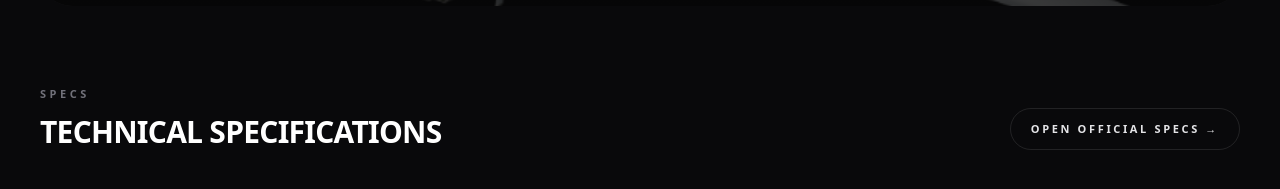
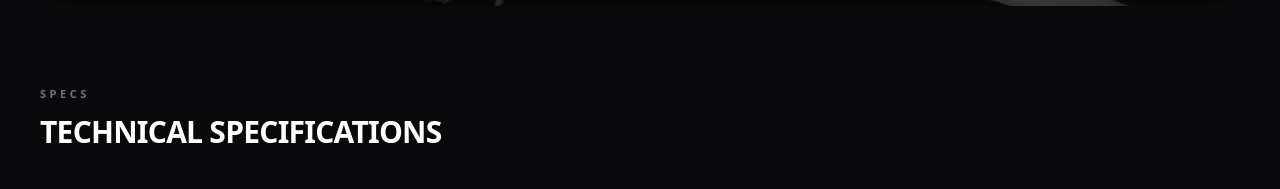
Before and after one commit to SamuelStrand/drones, a React (Create React App) app in the folder FAS_site/fas-website/: page /drones/evtol/dragonfish-25 in a window 1280 px wide. Shown: the part 1775-1964 px from the top of the page. Built offline with nearby package versions, Linux system fonts and the light colour scheme; no server answers.

Commit message:
changes in drone detail

```diff
--- a/FAS_site/fas-website/src/i18n.js
+++ b/FAS_site/fas-website/src/i18n.js
@@ -117,7 +117,6 @@ const resources = {
         other_in_category: "Other in this category",
         performance_title: "Outstanding Performance",
         performance_subtitle: "Key capabilities that define this platform in real missions.",
-        open_specs_source: "Open official specs",
         no_highlights: "Highlights will be added soon.",
         no_specs: "Specifications will be added soon.",
         tabs: {
@@ -657,7 +656,6 @@ const resources = {
         other_in_category: "Другие в этой категории",
         performance_title: "Выдающаяся производительность",
         performance_subtitle: "Ключевые параметры, которые определяют эффективность платформы в реальных задачах.",
-        open_specs_source: "Открыть характеристики",
         no_highlights: "Список особенностей появится позже.",
         no_specs: "Характеристики появятся позже.",
         tabs: {
@@ -1268,7 +1266,6 @@ const resources = {
         other_in_category: "Осы санаттағы басқалар",
         performance_title: "Тамаша өнімділік",
         performance_subtitle: "Нақты миссияларда платформаның тиімділігін анықтайтын негізгі параметрлер.",
-        open_specs_source: "Ресми сипаттамалар",
         no_highlights: "Ерекшеліктер кейінірек қосылады.",
         no_specs: "Сипаттамалар кейінірек қосылады.",
         tabs: {
--- a/FAS_site/fas-website/src/pages/DroneDetail.jsx
+++ b/FAS_site/fas-website/src/pages/DroneDetail.jsx
@@ -314,16 +314,6 @@ export default function DroneDetail() {
                 <h2 className="mt-3 text-2xl md:text-3xl font-black uppercase tracking-tight">{t("drones_detail.specs")}</h2>
               </div>
 
-              {drone.autelUrl && (
-                <a
-                  href={drone.autelUrl}
-                  target="_blank"
-                  rel="noreferrer"
-                  className="inline-flex items-center gap-2 px-5 py-3 rounded-full border border-zinc-200 dark:border-white/10 text-zinc-700 dark:text-zinc-200 hover:border-zinc-300 dark:hover:border-white/20 transition text-[11px] font-black uppercase tracking-[0.24em]"
-                >
-                  {t("drones_detail.open_specs_source")} →
-                </a>
-              )}
             </div>
 
             {drone.specs && drone.specs.length > 0 ? (
```
